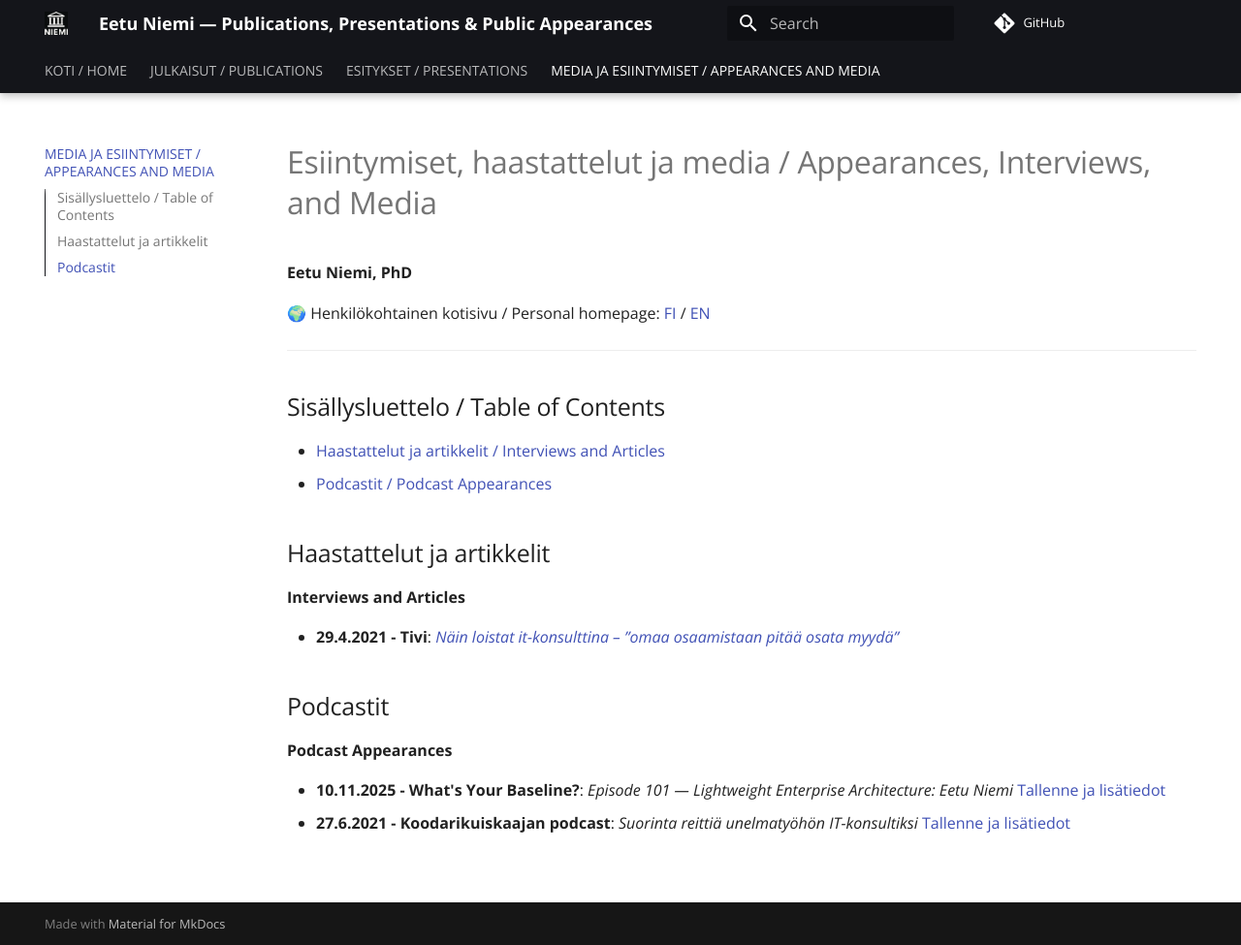
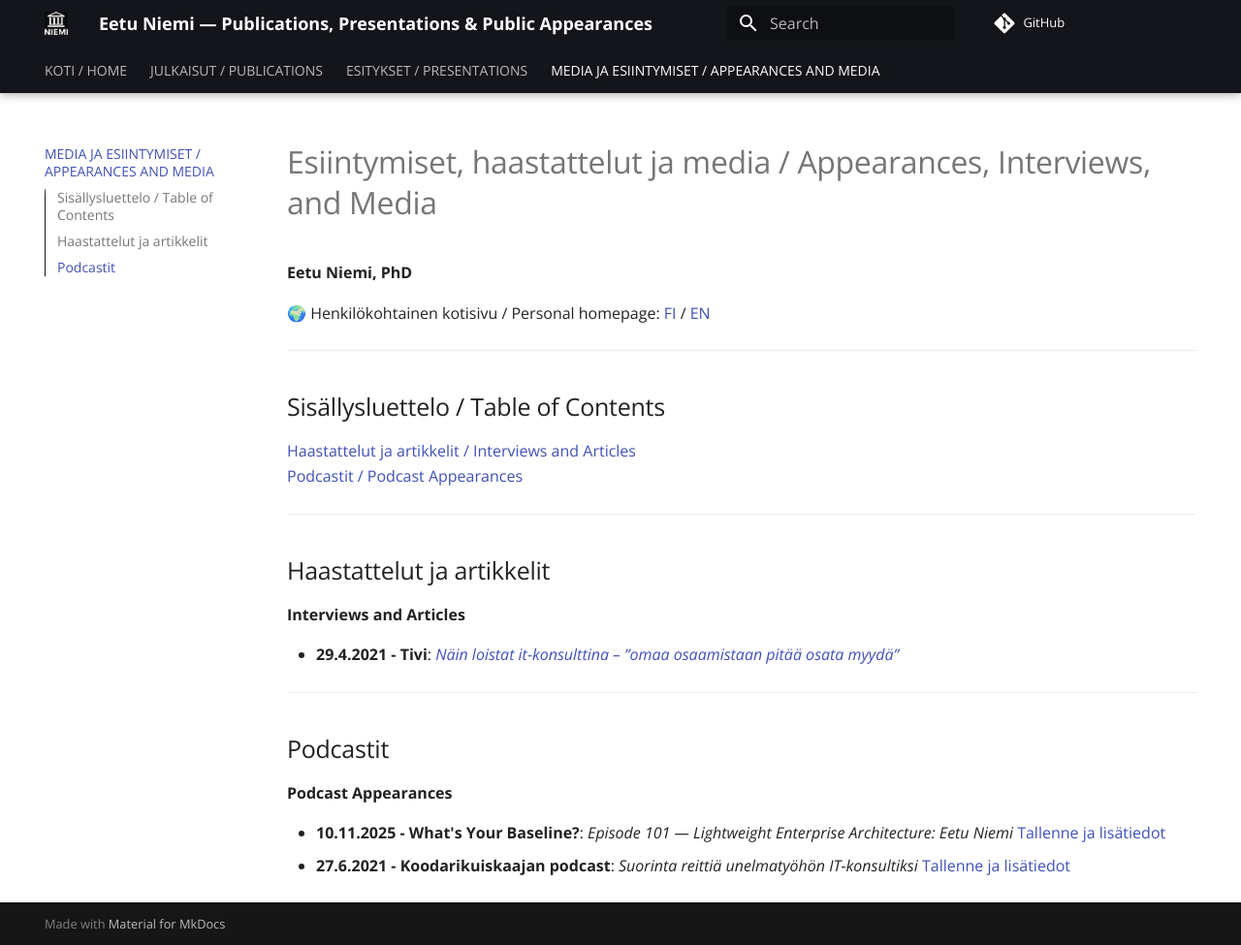
Before and after one commit to eetuniemiphd/eetuniemi, an MkDocs documentation site: the page built from docs/appearances-media-eetu-niemi.md, in a window 1280 px wide and 975 px high. Shown: the whole window at 97% size. Built offline with MkDocs 1.6.1 and Material for MkDocs 9.7.7, drawn with Linux system fonts in a browser that asks for light colours; comment, search, counter and statistics services are not loaded.

```diff
--- a/docs/appearances-media-eetu-niemi.md
+++ b/docs/appearances-media-eetu-niemi.md
@@ -7,14 +7,18 @@
 
 ## Sisällysluettelo / Table of Contents
 
-- [Haastattelut ja artikkelit / Interviews and Articles](#haastattelut-ja-artikkelit)
-- [Podcastit / Podcast Appearances](#podcastit)
+[Haastattelut ja artikkelit / Interviews and Articles](#haastattelut-ja-artikkelit)
+[Podcastit / Podcast Appearances](#podcastit)
+
+---
 
 ## Haastattelut ja artikkelit
 **Interviews and Articles**
 
 - **29.4.2021 - Tivi**: [*Näin loistat it-konsulttina – ”omaa osaamistaan pitää osata myydä”*](https://www.tivi.fi/uutiset/a/4a161d91-55b9-4859-bd36-63da47538259)
 
+---
+
 ## Podcastit
 **Podcast Appearances**
 
```
